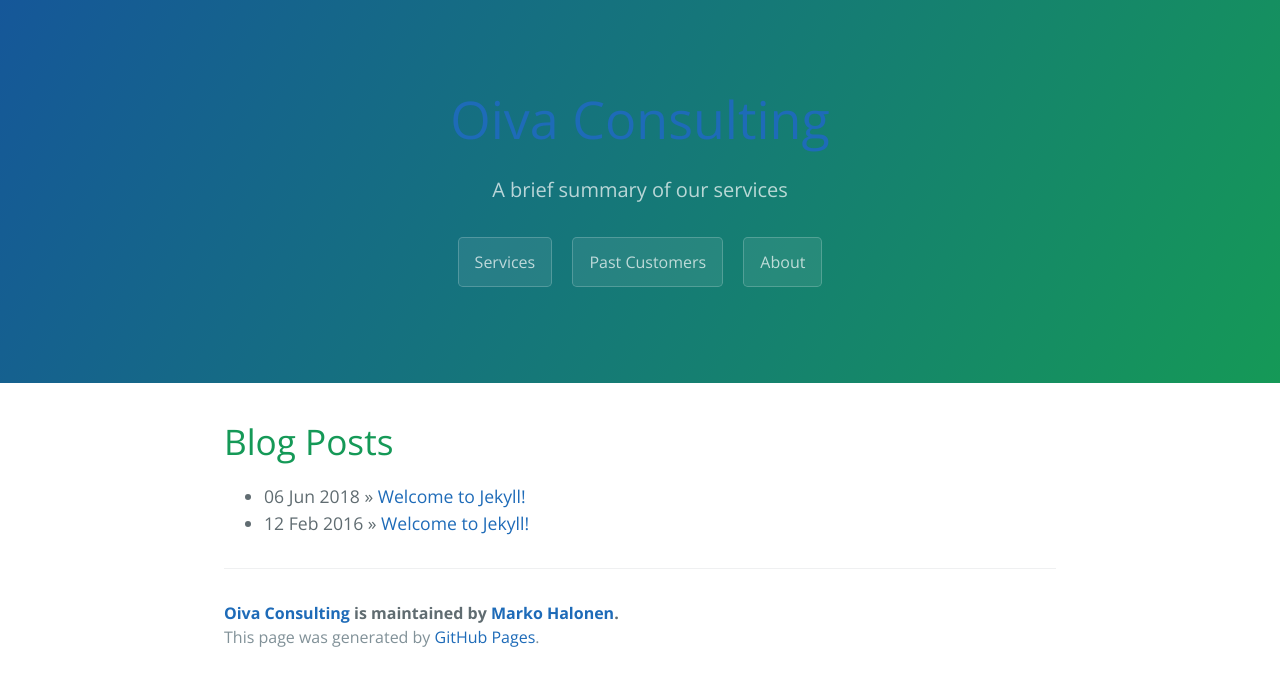
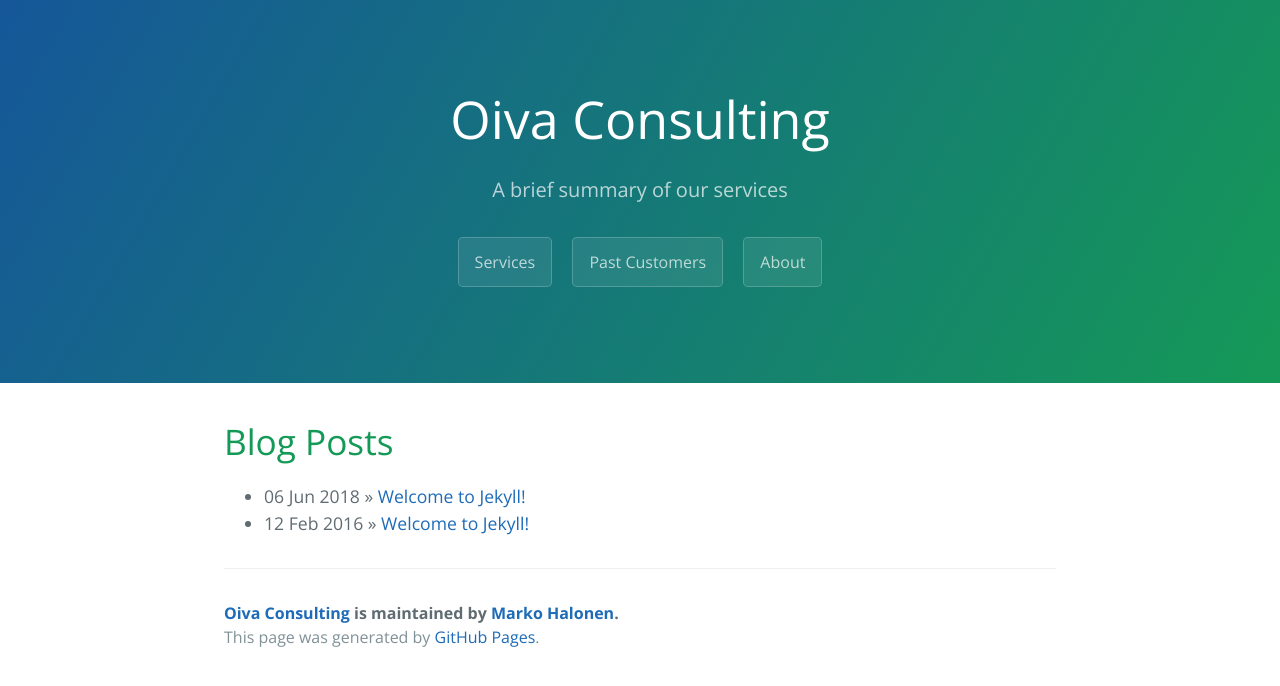
Before and after one commit to sisyfos123/sisyfos123.github.io, a Jekyll site: the page built from index.html, in a window 1280 px wide. Shown: the top 686 px of the page. Built offline with Jekyll 4.4.1, drawn with Linux system fonts in a browser that asks for light colours; the list of posts is cut into pages by our own code.

Commit message:
Update page-header.html

```diff
--- a/_includes/page-header.html
+++ b/_includes/page-header.html
@@ -1,5 +1,5 @@
 <section class="page-header">
-  <a "style=color:white" "style=text-decoration:none;" href="https://sisyfos123.github.io" <h1 class="project-name">{{ site.title }}</h1></a>
+  <a style="color:white" style="text-decoration:none;" href="https://sisyfos123.github.io" <h1 class="project-name">{{ site.title }}</h1></a>
   <h2 class="project-tagline">{{ site.tagline }}</h2>
   <a href="#" class="btn">Services</a>
   <a href="#" class="btn">Past Customers</a>
```
